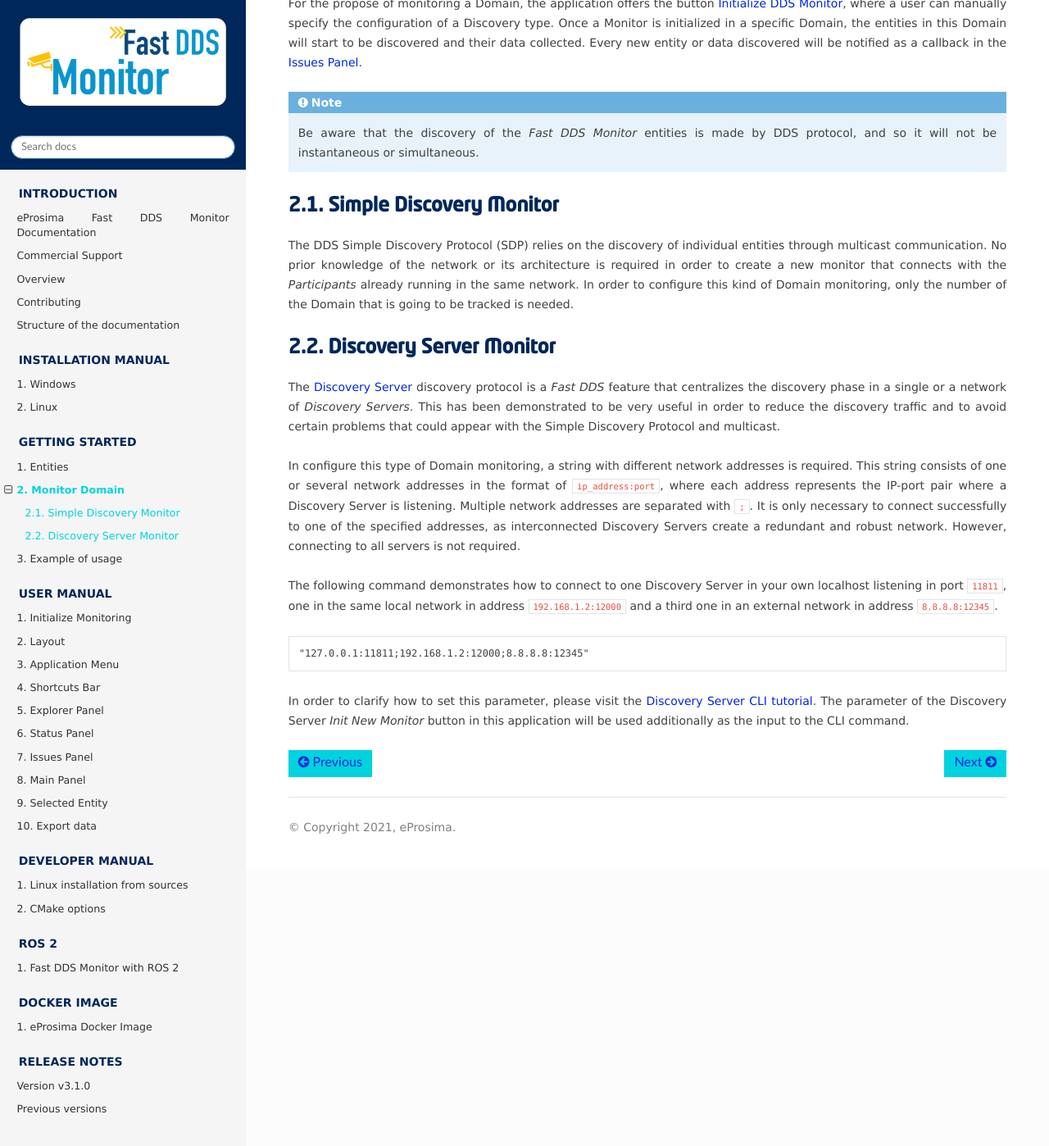
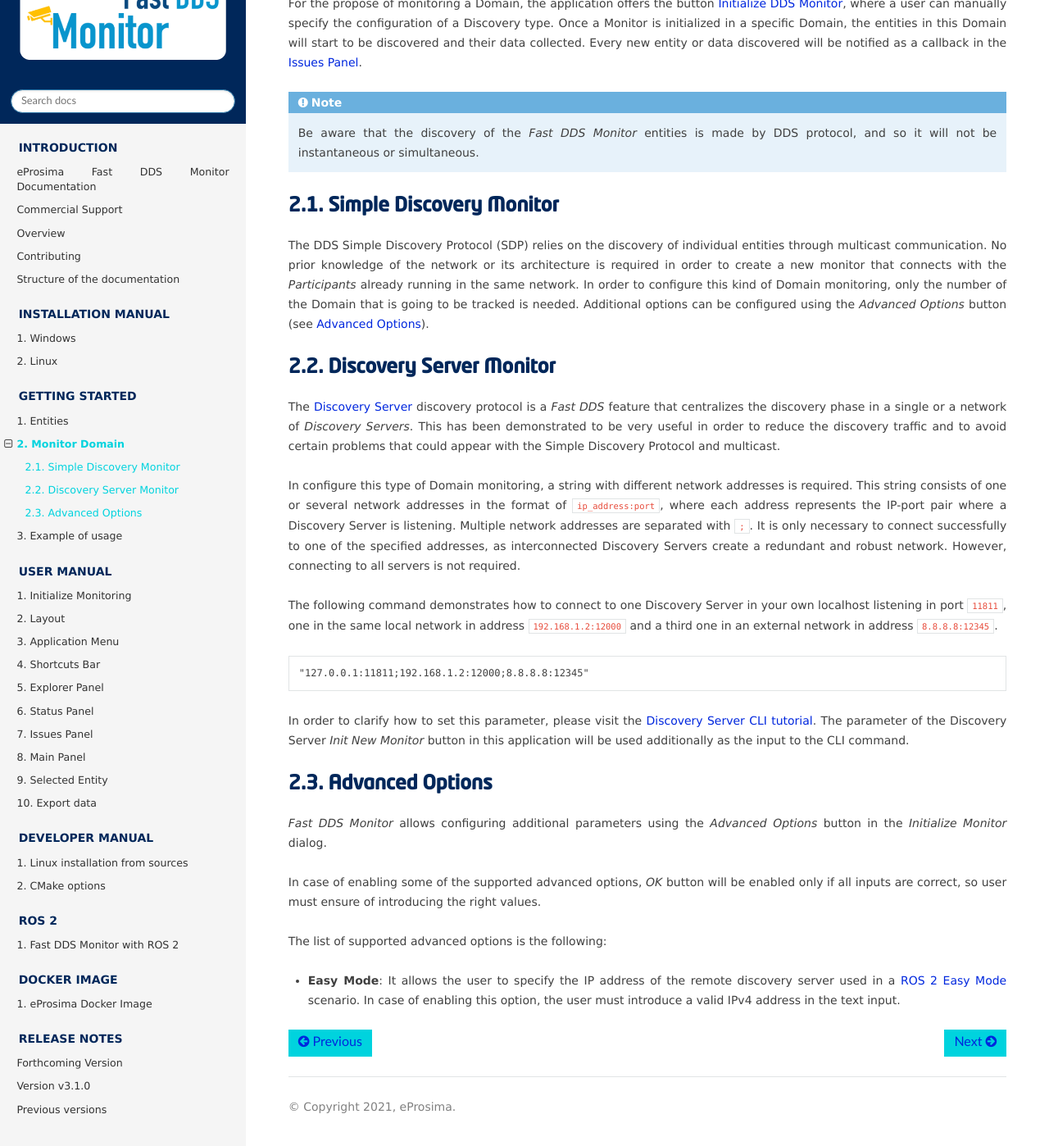
Before and after one commit to nguyenthang7215/DDS_Monitor, a Sphinx documentation site: the page built from docs/rst/getting_started/monitor.rst, in a window 1280 px wide and 1400 px high, scrolled down 664 px. Shown: the whole window at 82% size. Built offline with Sphinx 7.4.7 and the Read the Docs theme 3.1.0, drawn with Linux system fonts in a browser that asks for light colours.

Commit message:
Support ROS 2 Easy Mode (#255)
* Refs #22871: Add advance options submenu

Signed-off-by: Carlosespicur <carlosespicur@proton.me>

* Refs #22871: Send easy mode info to backend

Signed-off-by: Carlosespicur <carlosespicur@proton.me>

* Refs #22871: Change Advance options button style

Signed-off-by: Carlosespicur <carlosespicur@proton.me>

* Refs #22871: Prevent accepting the dialog with invalid values using Enter key

Signed-off-by: Carlosespicur <carlosespicur@proton.me>

* Refs #22871: Add documentation

Signed-off-by: Carlosespicur <carlosespicur@proton.me>

* Refs #22871: Remove flags

Signed-off-by: Carlosespicur <carlosespicur@proton.me>

* Refs #22871: Update Release notes

Signed-off-by: Carlosespicur <carlosespicur@proton.me>

* Refs #22871: Fix SyncBackendConnection::init_monitor

Signed-off-by: Carlosespicur <carlosespicur@proton.me>

* Refs #22871: Fix compilation with BUILD_MOCK=ON

Signed-off-by: Carlosespicur <carlosespicur@proton.me>

* Refs #22871: Fix spelling.

Signed-off-by: Carlosespicur <carlosespicur@proton.me>

---------

Signed-off-by: Carlosespicur <carlosespicur@proton.me>

```diff
--- a/docs/rst/getting_started/monitor.rst
+++ b/docs/rst/getting_started/monitor.rst
@@ -40,6 +40,7 @@
 monitor that connects with the *Participants* already running in the same network.
 In order to configure this kind of Domain monitoring, only the number of the Domain that is
 going to be tracked is needed.
+Additional options can be configured using the *Advanced Options* button (see :ref:`monitor_advanced_configuration`).
 
 .. _discovery_server_monitor:
 
@@ -70,3 +71,20 @@
 `Discovery Server CLI tutorial <https://fast-dds.docs.eprosima.com/en/latest/fastddscli/cli/cli.html#discovery>`_.
 The parameter of the Discovery Server *Init New Monitor* button in this application will be used additionally as the
 input to the CLI command.
+
+.. _monitor_advanced_configuration:
+
+Advanced Options
+================
+*Fast DDS Monitor* allows configuring additional parameters using
+the *Advanced Options* button in the *Initialize Monitor* dialog.
+
+In case of enabling some of the supported advanced options, *OK* button will be enabled only if all inputs are correct,
+so user must ensure of introducing the right values.
+
+The list of supported advanced options is the following:
+
+- **Easy Mode**:
+  It allows the user to specify the IP address of the remote discovery server used in a
+  `ROS 2 Easy Mode <https://docs.vulcanexus.org/en/latest/rst/enhancements/easy_mode/easy_mode.html>`_ scenario.
+  In case of enabling this option, the user must introduce a valid IPv4 address in the text input.
--- a/docs/rst/notes/notes.rst
+++ b/docs/rst/notes/notes.rst
@@ -1,7 +1,7 @@
 .. _release_notes:
 
 .. TODO uncomment when there are forthcoming notes
-.. .. include:: forthcoming_version.rst
+.. include:: forthcoming_version.rst
 
 ##############
 Version v3.1.0
--- a/docs/rst/spelling_wordlist.txt
+++ b/docs/rst/spelling_wordlist.txt
@@ -21,6 +21,7 @@
 Foonathan
 gtest
 GTest
+IPv
 localhost
 metatraffic
 middleware
@@ -31,6 +32,7 @@
 resizable
 ros
 scalable
+submenu
 subpanel
 subpanels
 Todo
```
Also changed, not shown: docs/rst/notes/forthcoming_version.rst (+8 -0 lines), docs/rst/figures/screenshots/usage_example/Init_domain.png, 9 other files.
